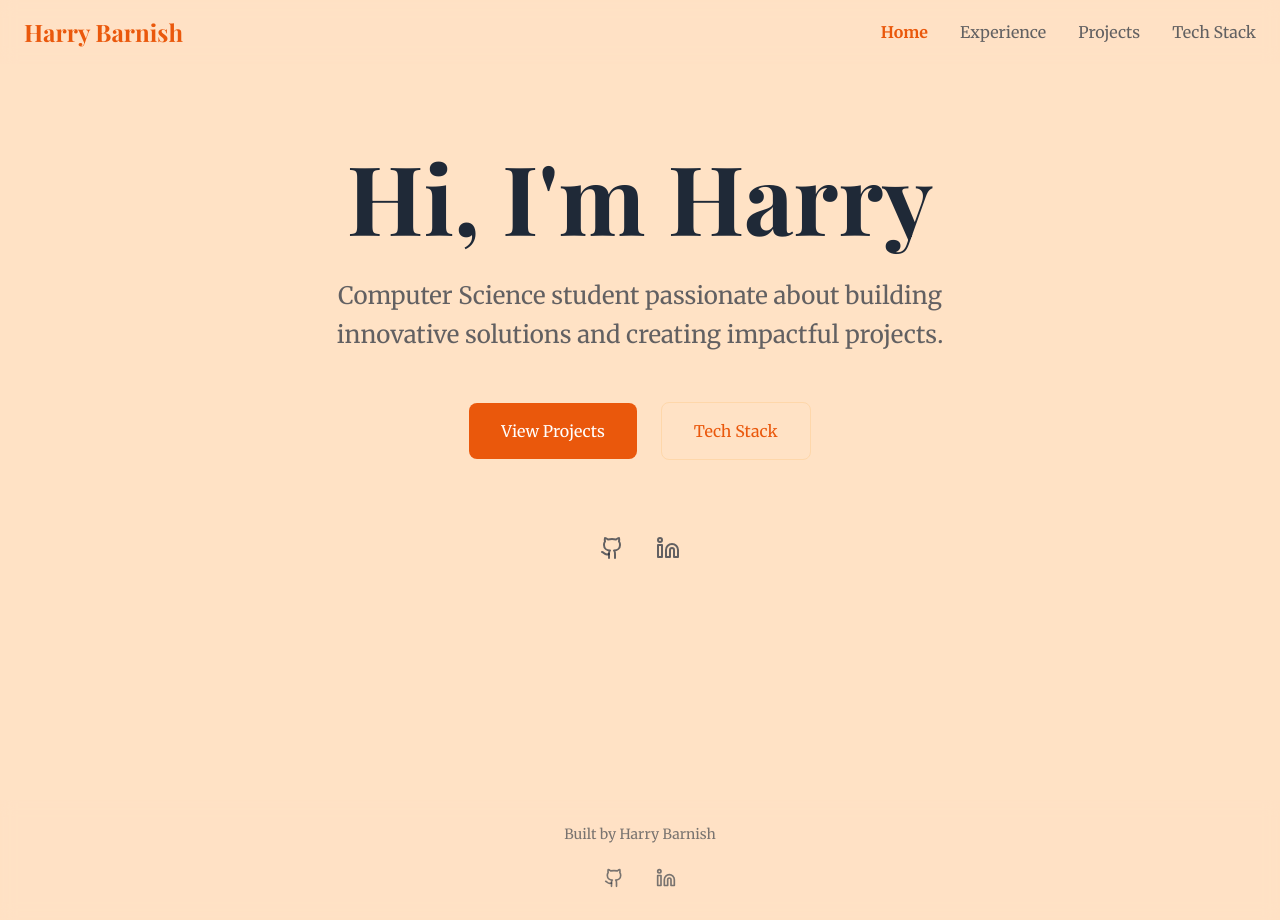
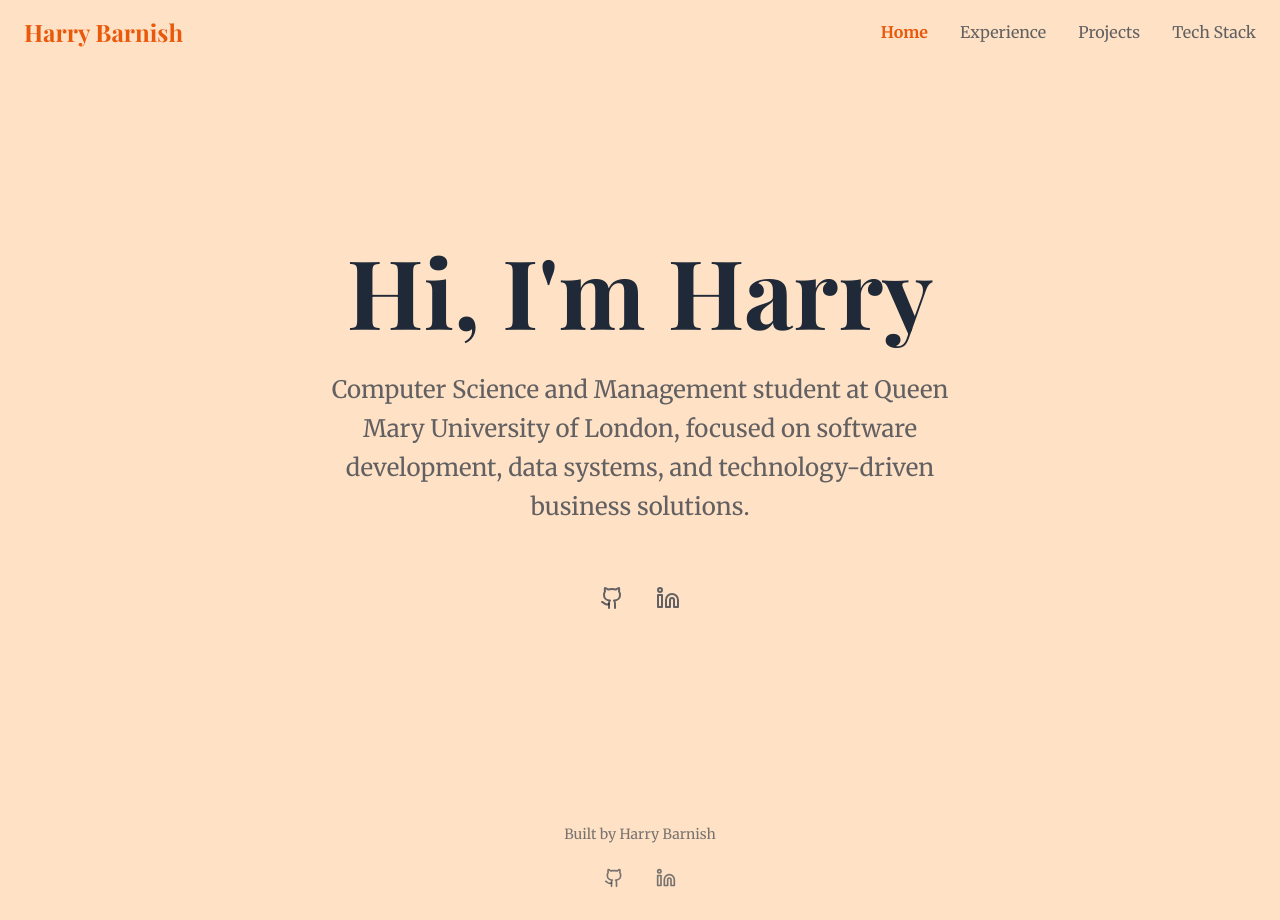
Before and after one commit to HarryB05/portfolio, a Next.js app: page / in a window 1280 px wide. Built offline with nearby package versions, Linux system fonts and the light colour scheme; a web font is replaced by a local one.

Commit message:
almost done 2

```diff
--- a/src/app/experience/page.tsx
+++ b/src/app/experience/page.tsx
@@ -9,23 +9,23 @@ import Navbar from "@/components/Navbar";
 
 export default function Experience() {
   const containerVariants = {
-    hidden: { opacity: 0 },
+    hidden: { opacity: 0.8 },
     visible: {
       opacity: 1,
       transition: {
-        duration: 0.8,
-        staggerChildren: 0.1,
+        duration: 0.4,
+        staggerChildren: 0.05,
       },
     },
   };
 
   const itemVariants = {
-    hidden: { opacity: 0, y: 20 },
+    hidden: { opacity: 0.7, y: 10 },
     visible: {
       opacity: 1,
       y: 0,
       transition: {
-        duration: 0.6,
+        duration: 0.3,
       },
     },
   };
--- a/src/app/globals.css
+++ b/src/app/globals.css
@@ -40,6 +40,23 @@ body {
   color: var(--foreground);
   font-family: var(--font-merriweather), Georgia, serif;
   transition: background-color 0.3s ease, color 0.3s ease;
+  /* Prevent layout shifts */
+  overflow-x: hidden;
+}
+
+/* Prevent flash of invisible content */
+.js-loading * {
+  animation-duration: 0s !important;
+  animation-delay: 0s !important;
+  transition-duration: 0s !important;
+  transition-delay: 0s !important;
+}
+
+/* Reduce initial animation intensity */
+html.preload * {
+  animation-duration: 0s !important;
+  animation-delay: 0s !important;
+  transition-duration: 0s !important;
 }
 
 /* Custom scrollbar */
@@ -60,9 +77,16 @@ body {
   background: var(--primary);
 }
 
-/* Smooth transitions for all interactive elements */
-* {
+/* Smooth transitions for specific interactive elements only */
+button, a, .interactive {
   transition: all 0.2s ease-in-out;
+}
+
+/* Prevent animations until page is loaded */
+.preload * {
+  animation-duration: 0s !important;
+  animation-delay: 0s !important;
+  transition-duration: 0s !important;
 }
 
 /* Loading skeleton animation */
--- a/src/app/layout.tsx
+++ b/src/app/layout.tsx
@@ -5,12 +5,14 @@ import "./globals.css";
 const playfair = Playfair_Display({
   variable: "--font-playfair",
   subsets: ["latin"],
+  display: "swap",
 });
 
 const merriweather = Merriweather({
   variable: "--font-merriweather",
   subsets: ["latin"],
   weight: ["300", "400", "700"],
+  display: "swap",
 });
 
 export const metadata: Metadata = {
@@ -25,6 +27,18 @@ export default function RootLayout({
 }>) {
   return (
     <html lang="en" className="scroll-smooth">
+      <head>
+        <script
+          dangerouslySetInnerHTML={{
+            __html: `
+              document.documentElement.classList.add('preload');
+              window.addEventListener('load', function() {
+                document.documentElement.classList.remove('preload');
+              });
+            `,
+          }}
+        />
+      </head>
       <body
         className={`${playfair.variable} ${merriweather.variable} antialiased bg-background text-foreground`}
       >
--- a/src/app/page.tsx
+++ b/src/app/page.tsx
@@ -8,23 +8,23 @@ import Navbar from "@/components/Navbar";
 
 export default function Home() {
   const containerVariants = {
-    hidden: { opacity: 0 },
+    hidden: { opacity: 0.8 },
     visible: {
       opacity: 1,
       transition: {
-        duration: 0.8,
-        staggerChildren: 0.1,
+        duration: 0.4,
+        staggerChildren: 0.05,
       },
     },
   };
 
   const itemVariants = {
-    hidden: { opacity: 0, y: 20 },
+    hidden: { opacity: 0.7, y: 10 },
     visible: {
       opacity: 1,
       y: 0,
       transition: {
-        duration: 0.6,
+        duration: 0.3,
       },
     },
   };
@@ -47,7 +47,7 @@ export default function Home() {
       <Navbar />
 
       {/* Main Content */}
-      <main className="flex items-center justify-center min-h-screen px-6 pb-20">
+      <main className="flex items-center justify-center min-h-screen px-6 pt-16">
         <motion.div
           variants={containerVariants}
           initial="hidden"
@@ -65,34 +65,8 @@ export default function Home() {
             <motion.p
               className="text-xl md:text-2xl text-foreground/70 mb-12 max-w-2xl mx-auto leading-relaxed font-merriweather"
             >
-              Computer Science student passionate about building innovative solutions and creating impactful projects.
+              Computer Science and Management student at Queen Mary University of London, focused on software development, data systems, and technology-driven business solutions.
             </motion.p>
-          </motion.div>
-
-          {/* CTA Buttons */}
-          <motion.div
-            variants={itemVariants}
-            className="flex flex-col sm:flex-row gap-6 justify-center items-center mb-16"
-          >
-            <Link href="/projects">
-              <motion.button
-                whileHover={{ scale: 1.02 }}
-                whileTap={{ scale: 0.98 }}
-                className="bg-primary text-primary-foreground px-8 py-4 rounded-lg font-medium hover:bg-primary/90 transition-colors font-merriweather"
-              >
-                View Projects
-              </motion.button>
-            </Link>
-
-            <Link href="/tech-stack">
-              <motion.button
-                whileHover={{ scale: 1.02 }}
-                whileTap={{ scale: 0.98 }}
-                className="border border-primary/30 text-primary px-8 py-4 rounded-lg font-medium hover:bg-primary/10 transition-colors font-merriweather"
-              >
-                Tech Stack
-              </motion.button>
-            </Link>
           </motion.div>
 
           {/* Social Links */}
--- a/src/app/projects/page.tsx
+++ b/src/app/projects/page.tsx
@@ -111,32 +111,29 @@ export default function Projects() {
   const pastProjects = projects.filter(p => p.status === "past");
 
   const containerVariants = {
-    hidden: { opacity: 0 },
+    hidden: { opacity: 0.8 },
     visible: {
       opacity: 1,
       transition: {
-        duration: 0.8,
-        staggerChildren: 0.1,
+        duration: 0.4,
+        staggerChildren: 0.05,
       },
     },
   };
 
   const itemVariants = {
-    hidden: { opacity: 0, y: 20 },
+    hidden: { opacity: 0.7, y: 10 },
     visible: {
       opacity: 1,
       y: 0,
       transition: {
-        duration: 0.6,
+        duration: 0.3,
       },
     },
   };
 
   const ProjectCard = ({ project }: { project: Project }) => (
-    <motion.div
-      variants={itemVariants}
-      className="bg-card/50 backdrop-blur-sm rounded-lg p-4 border border-border/50 hover:border-primary/30 transition-all duration-300"
-    >
+    <div className="bg-card/50 backdrop-blur-sm rounded-lg p-4 border border-border/50 hover:border-primary/30 transition-all duration-300">
       <div className="flex justify-between items-start mb-3">
         <div>
           <h3 className="text-lg font-semibold text-foreground mb-1 font-merriweather">
@@ -205,7 +202,7 @@ export default function Projects() {
           )}
         </div>
       )}
-    </motion.div>
+    </div>
   );
 
   return (
@@ -240,8 +237,15 @@ export default function Projects() {
                 <div className="w-16 h-1 bg-gradient-to-r from-primary/50 to-primary/30 rounded-full"></div>
               </div>
               <div className="grid grid-cols-1 md:grid-cols-2 gap-4">
-                {currentProjects.map((project) => (
-                  <ProjectCard key={project.id} project={project} />
+                {currentProjects.map((project, index) => (
+                  <motion.div
+                    key={project.id}
+                    initial={{ opacity: 0, y: 20 }}
+                    animate={{ opacity: 1, y: 0 }}
+                    transition={{ duration: 0.4, delay: index * 0.1 }}
+                  >
+                    <ProjectCard project={project} />
+                  </motion.div>
                 ))}
               </div>
             </motion.div>
@@ -257,8 +261,15 @@ export default function Projects() {
                 <div className="w-16 h-1 bg-gradient-to-r from-primary/50 to-primary/30 rounded-full"></div>
               </div>
               <div className="grid grid-cols-1 md:grid-cols-2 lg:grid-cols-3 gap-4">
-                {pastProjects.map((project) => (
-                  <ProjectCard key={project.id} project={project} />
+                {pastProjects.map((project, index) => (
+                  <motion.div
+                    key={project.id}
+                    initial={{ opacity: 0, y: 20 }}
+                    animate={{ opacity: 1, y: 0 }}
+                    transition={{ duration: 0.4, delay: (currentProjects.length * 0.1) + (index * 0.1) }}
+                  >
+                    <ProjectCard project={project} />
+                  </motion.div>
                 ))}
               </div>
             </motion.div>
--- a/src/app/tech-stack/page.tsx
+++ b/src/app/tech-stack/page.tsx
@@ -8,23 +8,23 @@ import Navbar from "@/components/Navbar";
 
 export default function TechStack() {
   const containerVariants = {
-    hidden: { opacity: 0 },
+    hidden: { opacity: 0.8 },
     visible: {
       opacity: 1,
       transition: {
-        duration: 0.8,
-        staggerChildren: 0.1,
+        duration: 0.4,
+        staggerChildren: 0.05,
       },
     },
   };
 
   const itemVariants = {
-    hidden: { opacity: 0, y: 20 },
+    hidden: { opacity: 0.7, y: 10 },
     visible: {
       opacity: 1,
       y: 0,
       transition: {
-        duration: 0.6,
+        duration: 0.3,
       },
     },
   };
@@ -143,11 +143,11 @@ export default function TechStack() {
                   {category.items.map((item, itemIndex) => (
                     <motion.div
                       key={item.name}
-                      initial={{ opacity: 0, y: 10 }}
+                      initial={{ opacity: 0.7, y: 5 }}
                       animate={{ opacity: 1, y: 0 }}
                       transition={{
-                        duration: 0.4,
-                        delay: (categoryIndex * 0.05) + (itemIndex * 0.02),
+                        duration: 0.2,
+                        delay: (categoryIndex * 0.02) + (itemIndex * 0.01),
                       }}
                       className="bg-card/50 backdrop-blur-sm rounded-lg p-4 border border-border/50"
                     >
--- a/src/components/Navbar.tsx
+++ b/src/components/Navbar.tsx
@@ -22,9 +22,9 @@ export default function Navbar({ variant = "default" }: NavbarProps) {
 
   return (
     <motion.nav
-      initial={{ opacity: 0 }}
+      initial={{ opacity: 0.8 }}
       animate={{ opacity: 1 }}
-      transition={{ duration: 0.6 }}
+      transition={{ duration: 0.2 }}
       className={`fixed top-0 w-full z-50 ${
         variant === "light"
           ? "bg-white/80 backdrop-blur-md border-b border-gray-200"
@@ -35,7 +35,6 @@ export default function Navbar({ variant = "default" }: NavbarProps) {
         <div className="flex items-center justify-between">
           <Link href="/">
             <motion.div
-              whileHover={{ scale: 1.05 }}
               className={`text-2xl font-bold font-playfair cursor-pointer ${
                 variant === "light" ? "text-gray-900" : "text-primary"
               }`}
```
